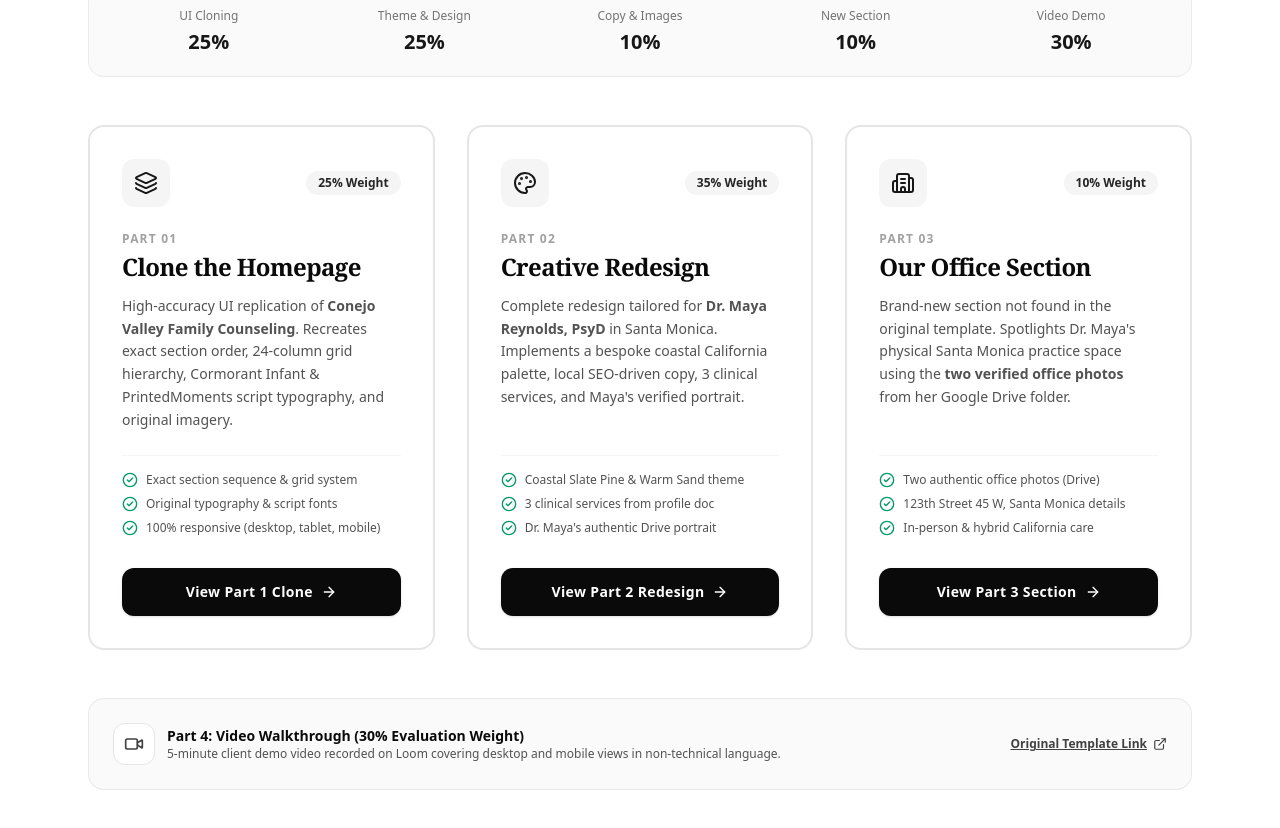
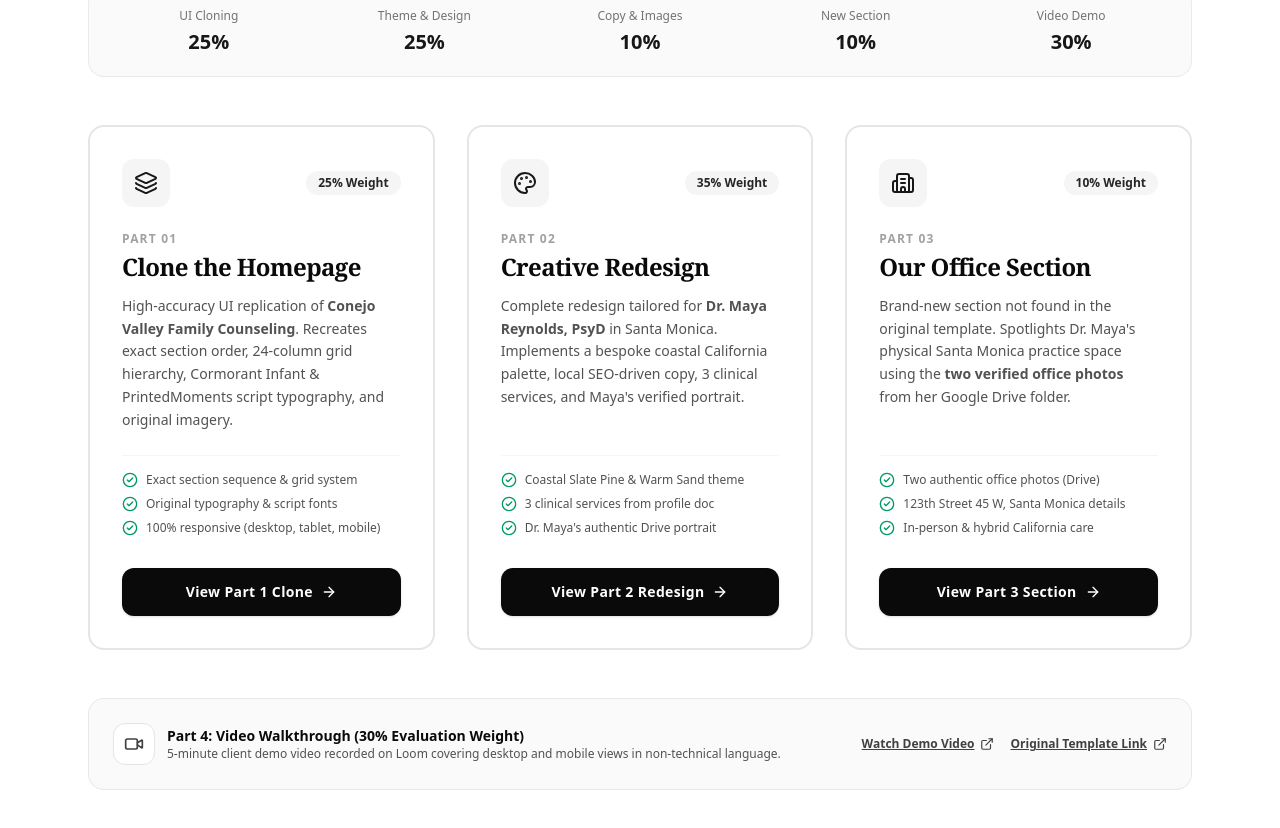
Before and after one commit to devang-altf4/grow-my-therapy-assessment, a Next.js app: page / in a window 1280 px wide. Shown: the part 441-1269 px from the top of the page. Built offline with nearby package versions, Linux system fonts and the light colour scheme; a web font is replaced by a local one.

Commit message:
feat(portal): add Loom demo link to Part 4 card

```diff
--- a/src/app/page.tsx
+++ b/src/app/page.tsx
@@ -216,6 +216,16 @@
               </p>
             </div>
           </div>
+          <div className="flex items-center gap-4 shrink-0">
+          <a
+            href="https://www.loom.com/share/3ebdfb5e0c464dadb129db6042069e70"
+            target="_blank"
+            rel="noopener noreferrer"
+            className="text-xs font-semibold text-neutral-700 hover:text-neutral-950 inline-flex items-center gap-1.5 underline"
+          >
+            <span>Watch Demo Video</span>
+            <ExternalLink className="w-3.5 h-3.5" />
+          </a>
           <a
             href="https://www.conejovalleycounseling.com/home"
             target="_blank"
@@ -225,6 +235,7 @@
             <span>Original Template Link</span>
             <ExternalLink className="w-3.5 h-3.5" />
           </a>
+          </div>
         </div>
       </main>
     </div>
```
